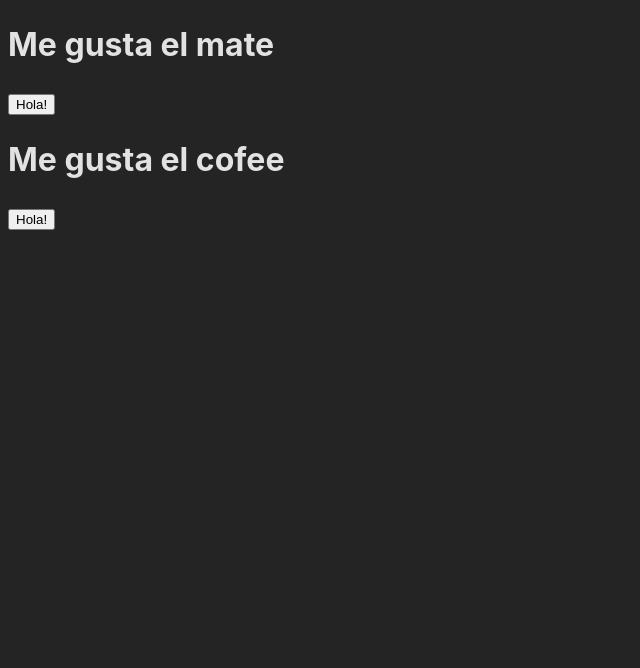
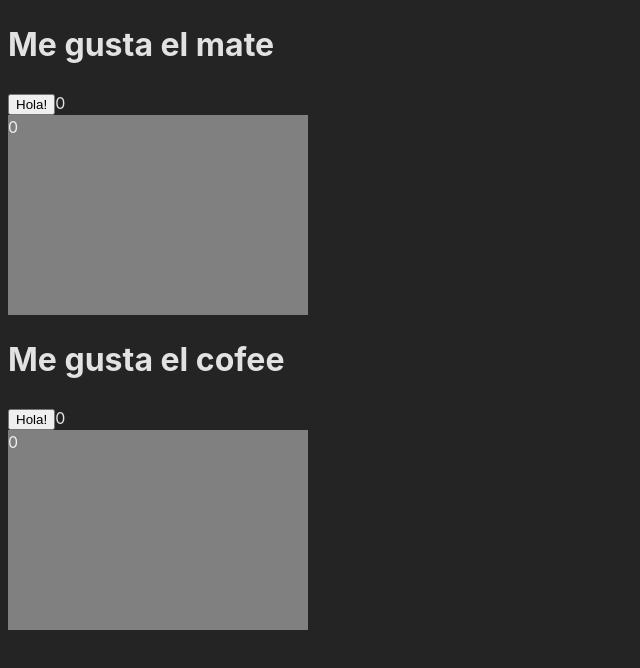
Before and after one commit to Sebastian4848/coder-react-60050, a React (Vite) app: page / in a window 1280 px wide. Shown: the top 668 px of the page, without its empty margins (0-640 px from the left). Built offline with nearby package versions, Linux system fonts and the light colour scheme.

Commit message:
2 diferentes estados funcionanco

```diff
--- a/src/components/Greeting.jsx
+++ b/src/components/Greeting.jsx
@@ -1,14 +1,28 @@
-import React from 'react'
+import React, { useState } from 'react';
 
 const Greeting = (props) => {
-    console.log(props);
 
-  return (
-    <>
-    <h1>{props.message}</h1>
-    <button>Hola!</button>
-    </>
-  )
+    const [count, setCount] = useState(0)
+    const [countHover, setCountHover] = useState(0)
+
+    const handleClick = () => {
+        setCount(prevCount => prevCount + 1)
+    }
+const handleHover = () => {
+    setCountHover(prevCountHover => prevCountHover + 1)
 }
 
-export default Greeting
+
+    return (
+        <>
+            <h1>{props.message}</h1>
+            <button onClick={handleClick} >Hola!</button>
+            <span>{count}</span>
+            <div style={{width: 300, height: 200, backgroundColor: "gray"}} onMouseEnter={handleHover}>
+                <span>{countHover}</span>
+            </div>
+        </>
+    )
+}
+
+export default Greeting;
```
